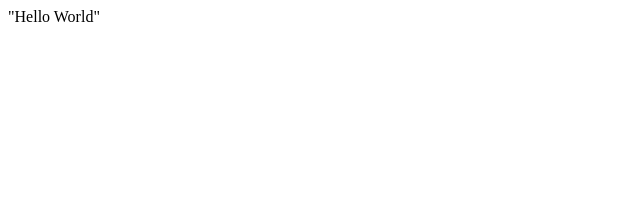
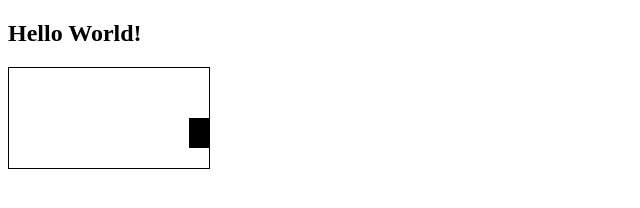
Before and after one commit to sudeepban/sudeepban.github.io, a plain HTML site: page index.html in a window 1280 px wide. Shown: the whole page, without its empty margins (0-640 px from the left). Drawn offline with Linux system fonts and the light colour scheme.

Commit message:
Add JavaScript

```diff
--- /dev/null
+++ b/canvas.js
@@ -0,0 +1,17 @@
+var c = document.getElementById("myCanvas");
+var ctx = c.getContext("2d");
+ctx.beginPath();
+ctx.arc(95, 50, 40, 0, 2 * Math.PI);
+ctx.stroke();
+
+let x = 0;
+const size = 30;
+const id = setInterval(() => {
+    ctx.clearRect(0, 0, c.width, c.height);
+    ctx.fillRect(x, 50, size, size);
+    x += size;
+
+    if (x >= c.width) {
+        clearInterval(id);
+    }
+}, 200);
--- a/index.html
+++ b/index.html
@@ -1 +1,11 @@
-"Hello World"
+<!DOCTYPE html>
+<html>
+<head>
+</head>
+<body>
+<h2>Hello World!</h2>
+<canvas id="myCanvas" width="200" height="100" style="border:1px solid #000000;">
+</canvas>
+<script src="canvas.js"></script>
+</body>
+</html>
```
